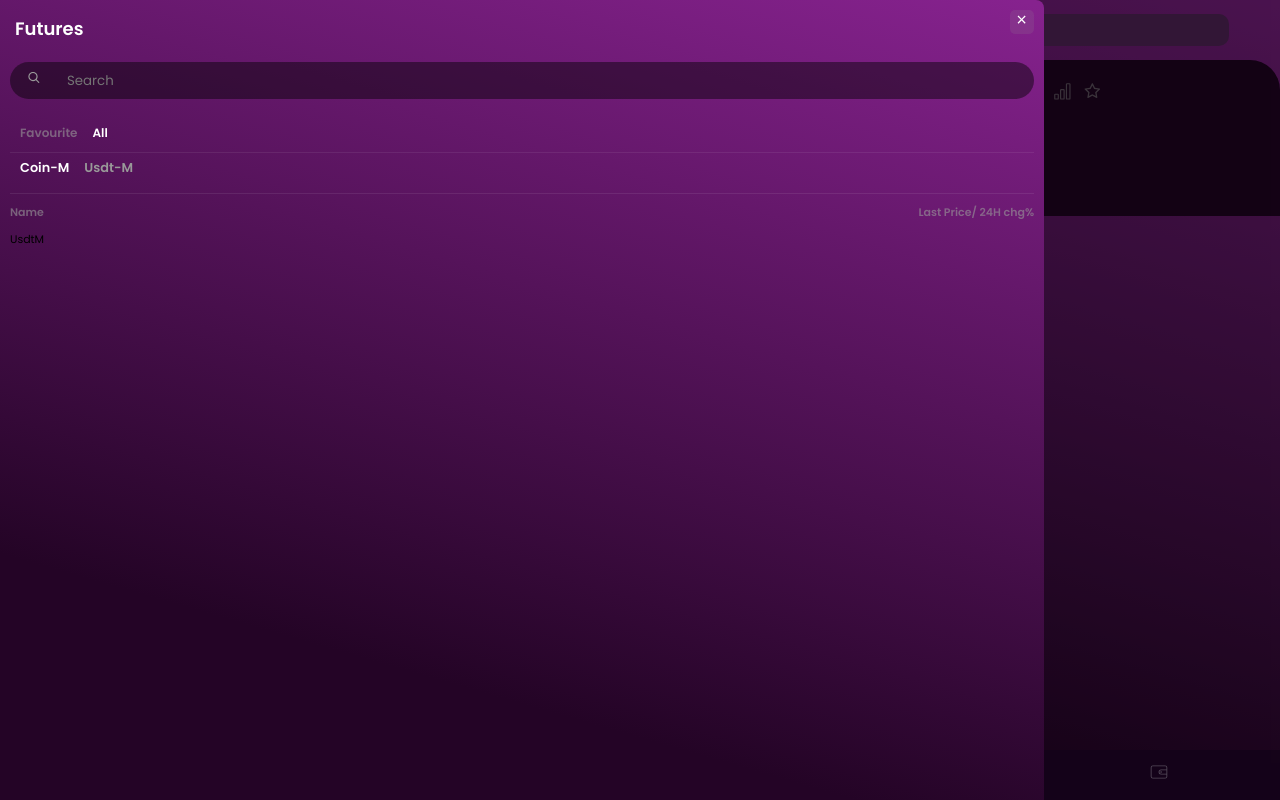
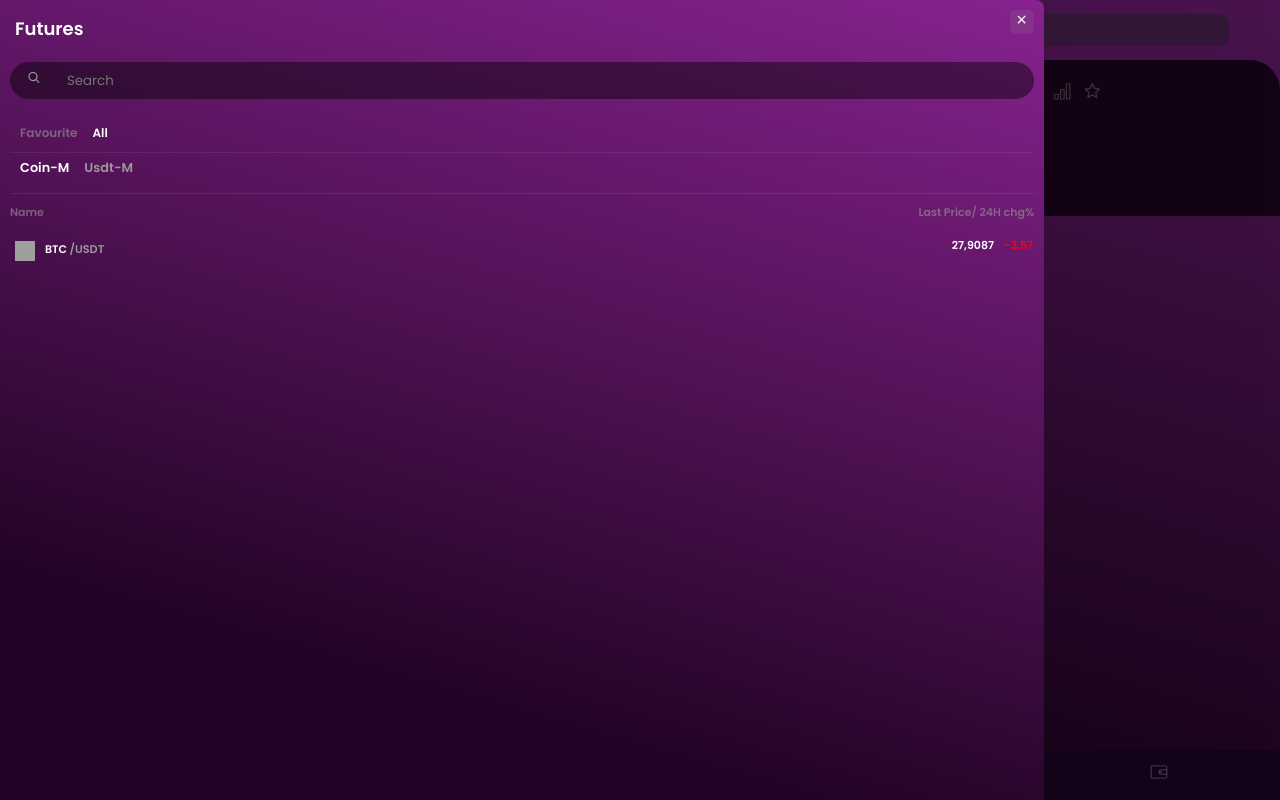
Before and after one commit to DCC-exchange/client, a React (Create React App) app: page /futures/usdt-m in a window 1280 px wide. Both pictures are taken after a click on the element 28 px from the left and 94 px from the top of the page. Built offline with nearby package versions, Linux system fonts and the light colour scheme; grey boxes are pictures that could not be loaded.

Commit message:
god please

```diff
--- a/src/Pages/components/futures/coins/route/CoinM.js
+++ b/src/Pages/components/futures/coins/route/CoinM.js
@@ -1,19 +1,15 @@
-import React from 'react'
+import React, { useState} from 'react'
 import { MdOutlineContentPasteSearch} from "react-icons/md";
 
 export default function CoinM() {
+
+  const [ data ] = useState(false)
+
   return (
     <div className='coin-drop-list'>
         <div className="coin-drop-list-container">
 
-            <div className="no-data">
-                <div className="no-data-container">
-                    <h4>No data</h4>
-                    <h4><MdOutlineContentPasteSearch /></h4>
-                </div>
-            </div>
-
-            <div className="coin-drop-list-content">
+            { data ?     <div className="coin-drop-list-content">
                 <div className="image-name-container">
                     <div className="image">
                       <img src="https://assets.coingecko.com/coins/images/1/large/bitcoin.png?1547033579" alt="" />
@@ -30,7 +26,14 @@ export default function CoinM() {
                         <h4>-3.57 </h4>
                     </div>
                 </div>
-            </div>
+            </div> :<div className="no-data">
+                <div className="no-data-container">
+                  <div className="no-data-content">
+                      <h4>No data</h4>
+                      <h3><MdOutlineContentPasteSearch /></h3>
+                  </div>
+                </div>
+            </div> }
 
         </div>
     </div>
--- a/src/Pages/components/futures/coins/route/UsdtM.js
+++ b/src/Pages/components/futures/coins/route/UsdtM.js
@@ -1,7 +1,40 @@
-import React from 'react'
+import React, { useState} from 'react'
+import { MdOutlineContentPasteSearch} from "react-icons/md";
 
 export default function UsdtM() {
+
+  const [ data ] = useState(true)
+
   return (
-    <div>UsdtM</div>
+    <div className='coin-drop-list'>
+        <div className="coin-drop-list-container">
+
+            { data ?     <div className="coin-drop-list-content">
+                <div className="image-name-container">
+                    <div className="image">
+                      <img src="https://assets.coingecko.com/coins/images/1/large/bitcoin.png?1547033579" alt="" />
+                    </div>
+                    <div className="pair">
+                        <h4>BTC <span>/USDT</span> </h4>
+                    </div>
+                </div>
+                <div className="lastprice-container">
+                    <div className="price">
+                        <h4>27,9087</h4>
+                    </div>
+                    <div className="percent">
+                        <h4>-3.57 </h4>
+                    </div>
+                </div>
+            </div> :<div className="no-data">
+                <div className="no-data-container">
+                  <div className="no-data-content">
+                      <h4>No data</h4>
+                      <h3><MdOutlineContentPasteSearch /></h3>
+                  </div>
+                </div>
+            </div> }
+        </div>
+    </div>
   )
 }
--- a/src/Pages/components/futures/style/all.css
+++ b/src/Pages/components/futures/style/all.css
@@ -113,3 +113,6 @@
     color: #999;
     font-size: 13px;
 }
+.no-data-content h3{
+    font-size: 20px;
+}
```
